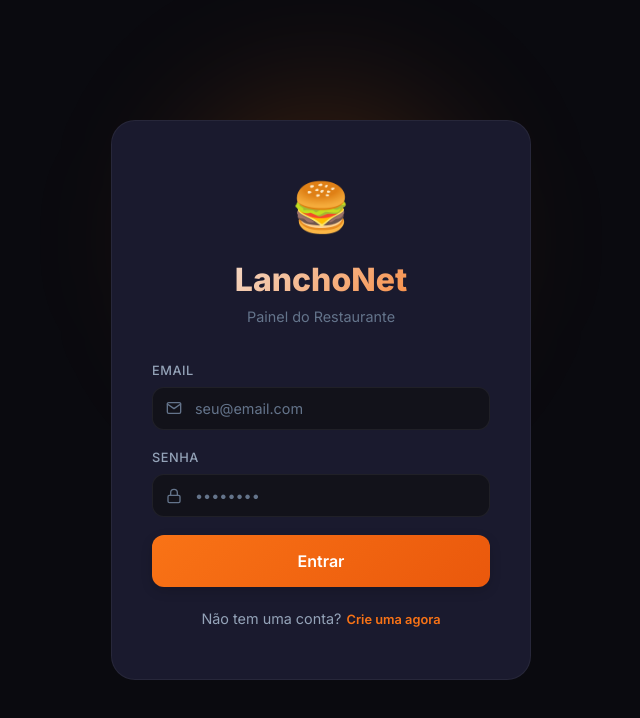
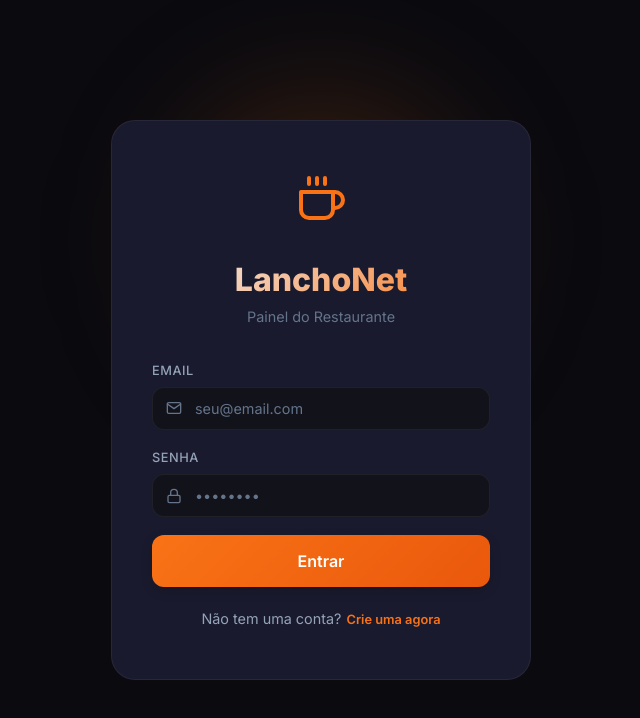
Before and after one commit to DanielFernandesNoronha/lanchonet, a React (Vite) app: page /admin/login in a window 1280 px wide. Shown: the top 718 px of the page, without its empty margins (319-959 px from the left). Built offline with nearby package versions, Linux system fonts and the light colour scheme; no server answers.

Commit message:
fix: remove emoji from login page

```diff
--- a/src/pages/admin/Login.jsx
+++ b/src/pages/admin/Login.jsx
@@ -1,7 +1,7 @@
 import { useState } from 'react';
 import { useNavigate } from 'react-router-dom';
 import { useAuth } from '../../contexts/AuthContext';
-import { FiMail, FiLock, FiUser, FiLink } from 'react-icons/fi';
+import { FiMail, FiLock, FiUser, FiLink, FiCoffee } from 'react-icons/fi';
 import toast from 'react-hot-toast';
 import './Login.css';
 
@@ -37,7 +37,7 @@ export default function Login() {
     <div className="login-page">
       <div className="login-glow" />
       <div className="login-card slide-up">
-        <div className="login-logo">🍔</div>
+        <div className="login-logo" style={{ color: 'var(--accent)' }}><FiCoffee size={48} /></div>
         <h1 className="login-title">LanchoNet</h1>
         <p className="login-subtitle">Painel do Restaurante</p>
 
```
